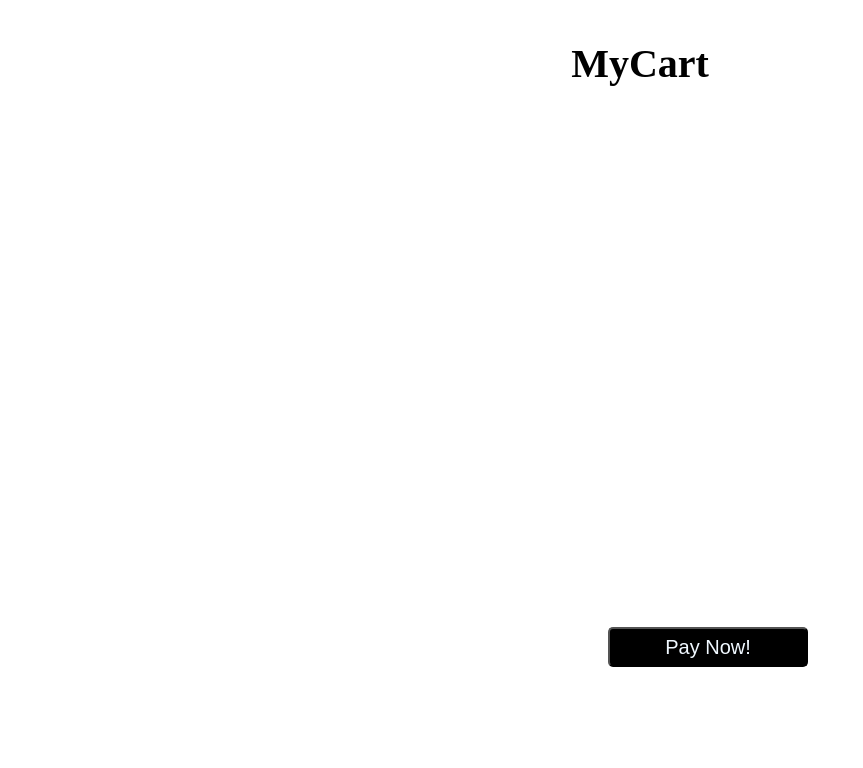
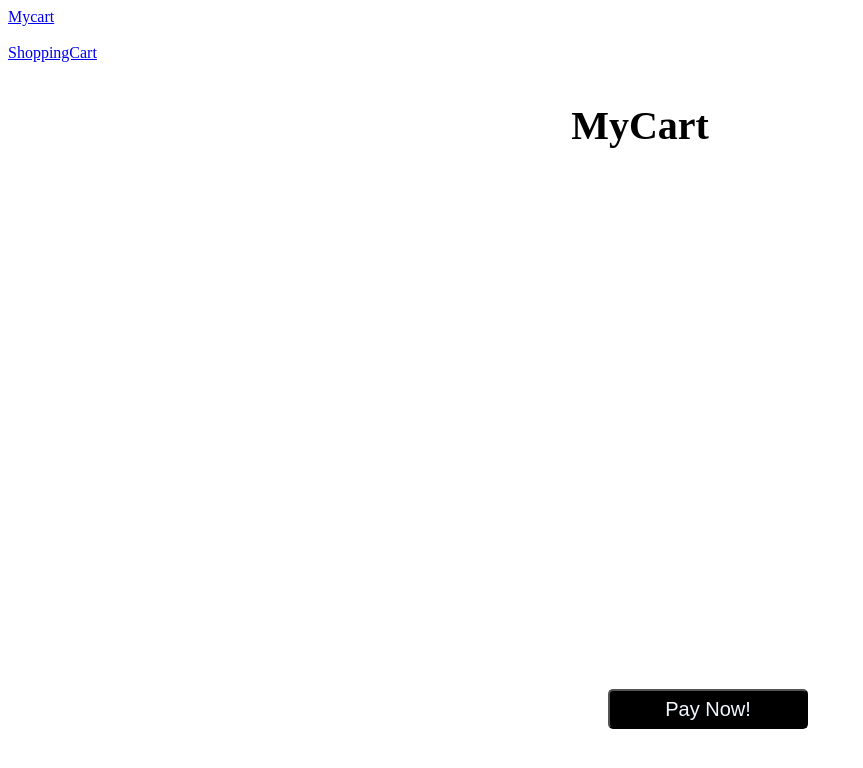
Before and after one commit to KnightRiderSharad/project-f3-submiss, a plain HTML site: page mycart.html in a window 1280 px wide. Shown: the whole page, without its empty margins (0-863 px from the left). Drawn offline with Linux system fonts and the light colour scheme.

Commit message:
Update mycart.html

```diff
--- a/mycart.html
+++ b/mycart.html
@@ -8,6 +8,10 @@
     <link rel="stylesheet" href="mycart.css">
 </head>
 <body>
+     <a class="end" href="./mycart.html">Mycart</a>
+        <br>
+        <br>
+        <a class="end" href="./shop.html">ShoppingCart</a>
   <div id="main"></div>
 
 
```
